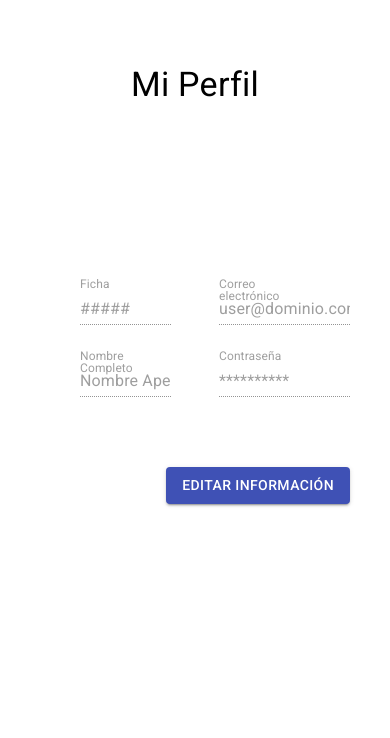
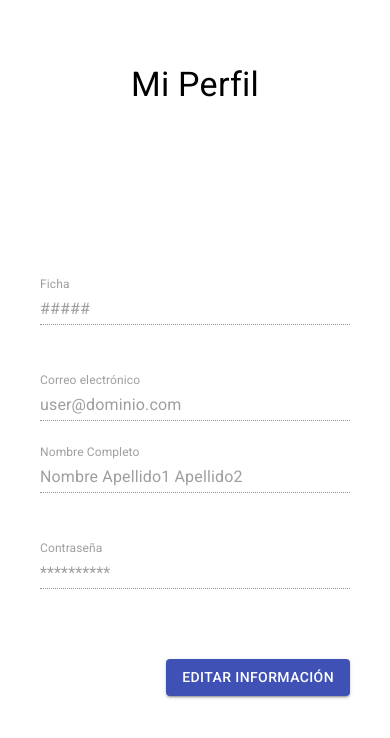
Before and after one commit to FernandoRdgzRob/verificacion_huella, a React (Create React App) app in the folder frontend/: page /Profile in a window 390 px wide. Shown: the top 738 px of the page. Built offline with nearby package versions, Linux system fonts and the light colour scheme.

Commit message:
Modificacion en ventana Profile, para hacerla responsiva

```diff
--- a/frontend/src/components/Profile.js
+++ b/frontend/src/components/Profile.js
@@ -32,12 +32,12 @@ const Profile = (props) => {
             </div>
           </Grid>
           <Grid container spacing={6} justifyContent='center'>
-            <Grid item xs={6}>
-              <div style={{ marginLeft: 40 }}>
+            <Grid item xs={12} sm={6}>
+              <div>
                 <TextField fullWidth disabled={disabled} id='txtFicha' label='Ficha' defaultValue='#####' />
               </div>
             </Grid>
-            <Grid item xs={6}>
+            <Grid item xs={12} sm={6}>
               <div>
                 <TextField fullWidth disabled={disabled} id='txtCorreo' label='Correo electrónico' defaultValue='user@dominio.com' />
               </div>
@@ -45,12 +45,12 @@ const Profile = (props) => {
           </Grid>
 
           <Grid container spacing={6} justifyContent='center'>
-            <Grid item xs={6}>
-              <div style={{ marginLeft: 40 }}>
+            <Grid item xs={12} sm={6}>
+              <div>
                 <TextField fullWidth disabled={disabled} id='txtNombre' label='Nombre Completo' defaultValue='Nombre Apellido1 Apellido2' />
               </div>
             </Grid>
-            <Grid item xs={6}>
+            <Grid item xs={12} sm={6}>
               <div>
                 <TextField fullWidth disabled={disabled} id='txtContraseña' label='Contraseña' defaultValue='**********' />
               </div>
```
